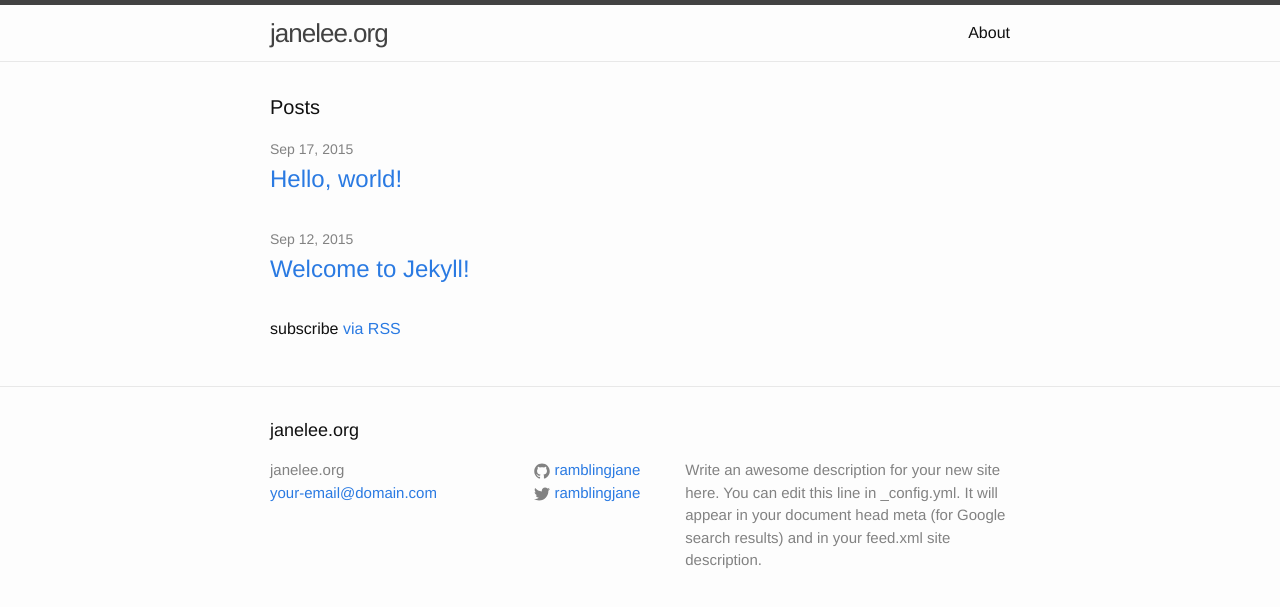
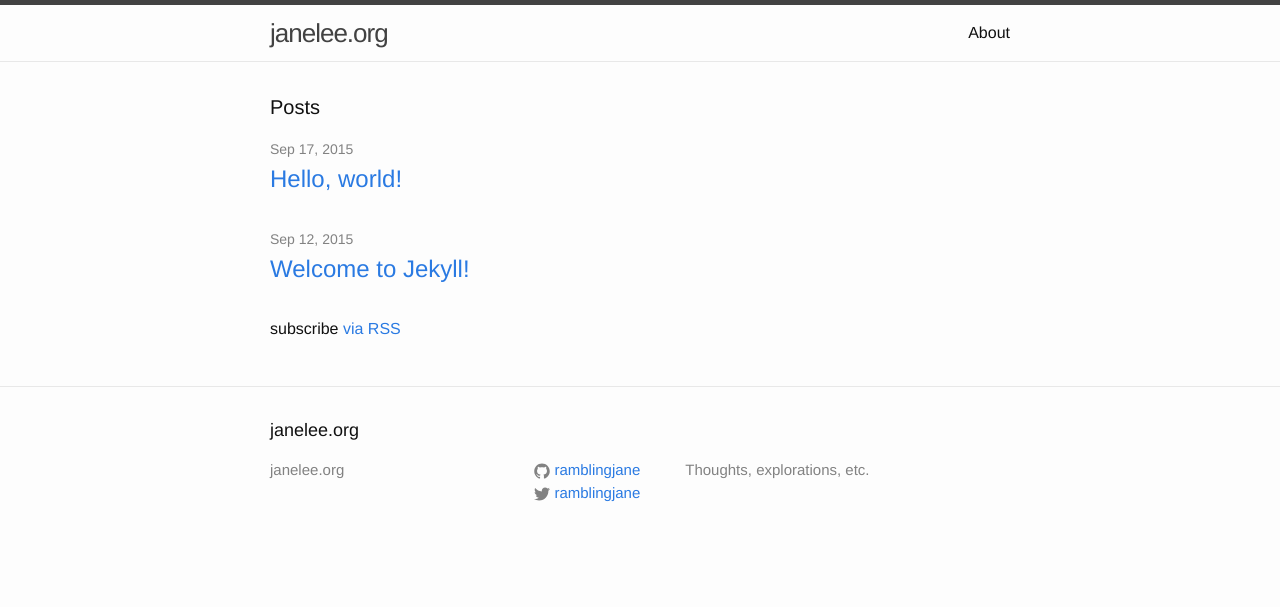
Before and after one commit to ramblingjane/ramblingjane.github.io, a Jekyll site: the page built from index.html, in a window 1280 px wide. Shown: the top 607 px of the page. Built offline with Jekyll 4.4.1, drawn with Linux system fonts in a browser that asks for light colours.

Commit message:
changed description

```diff
--- a/_config.yml
+++ b/_config.yml
@@ -1,10 +1,7 @@
 # Site settings
 title: janelee.org
-email: your-email@domain.com
 description: > # this means to ignore newlines until "baseurl:"
-  Write an awesome description for your new site here. You can edit this
-  line in _config.yml. It will appear in your document head meta (for
-  Google search results) and in your feed.xml site description.
+  Thoughts, explorations, etc.
 baseurl: "" # the subpath of your site, e.g. /blog/
 url: "http://www.janelee.org" # the base hostname & protocol for your site
 twitter_username: ramblingjane
```
